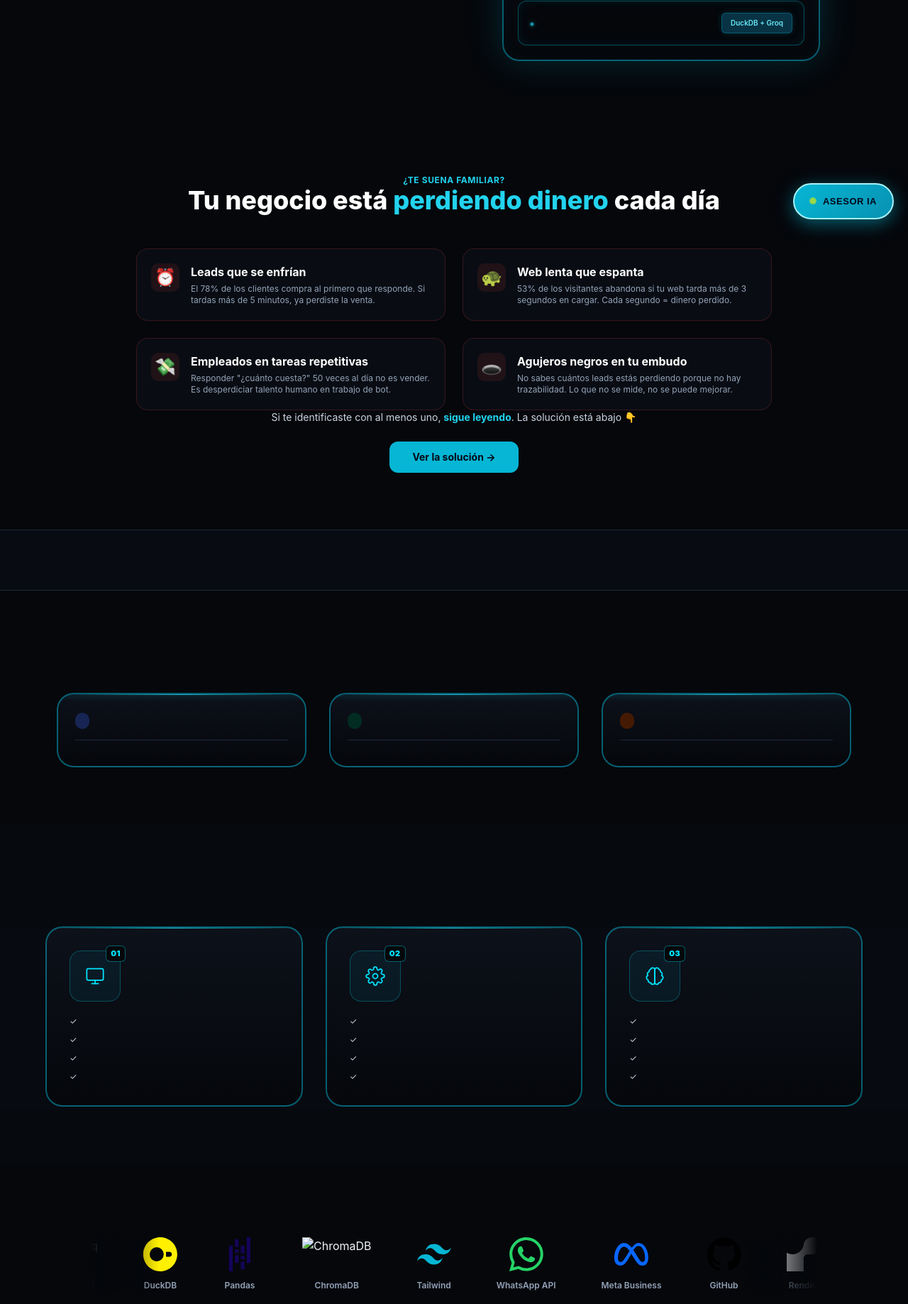
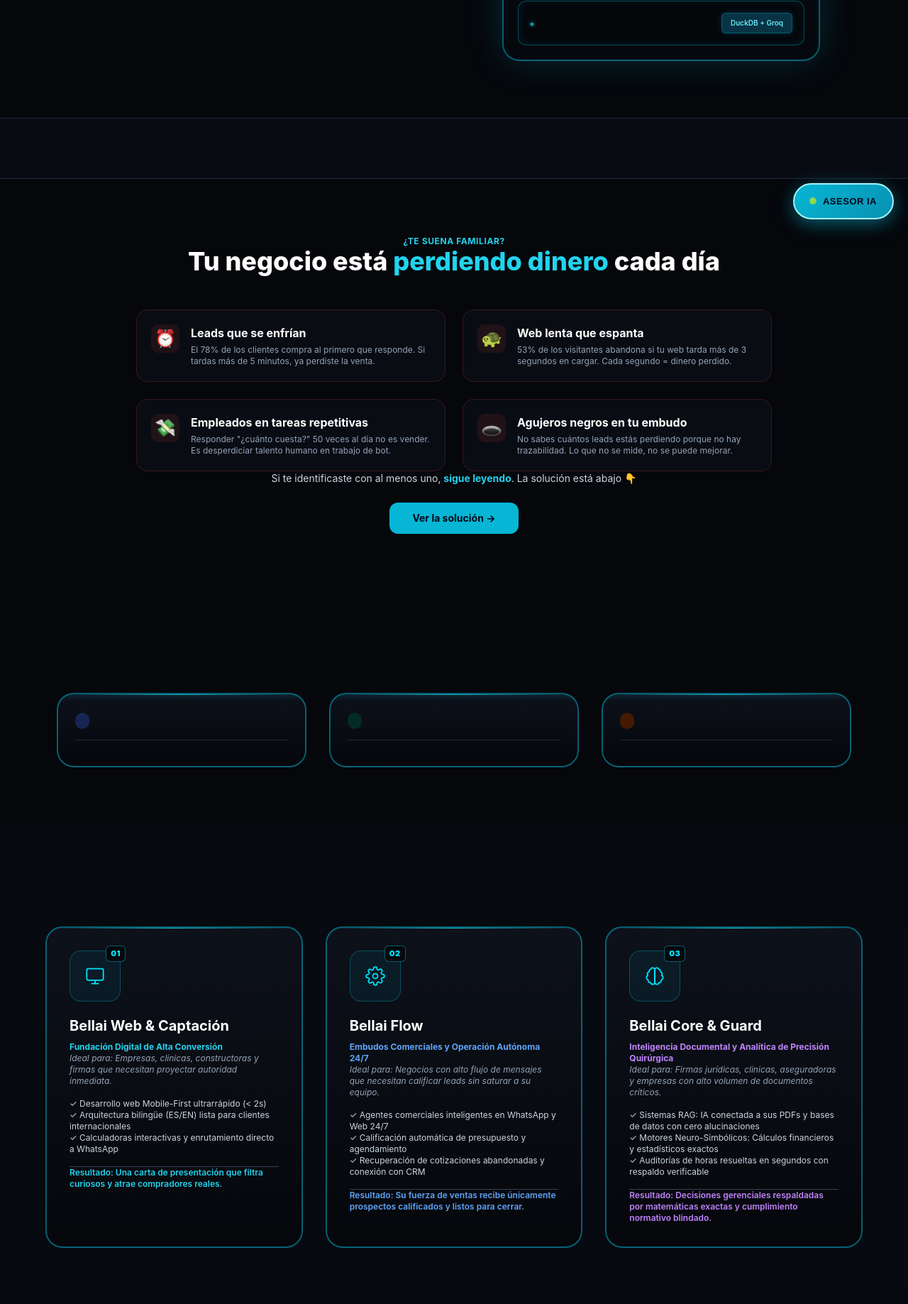
Before and after one commit to Danxaug/BellAI, a Python web app: template app/templates/index.html in a window 1280 px wide. Shown: the part 471-2308 px from the top of the page at 71% size. Run offline with Jinja, Linux system fonts and the light colour scheme; the template is opened without the code that fills it, so the values that code supplies are empty.

Commit message:
feat: fase 1 - textos servicios, FAQs, beneficios y nota calculadora

```diff
--- a/app/templates/index.html
+++ b/app/templates/index.html
@@ -181,6 +181,16 @@
         </div>
     </section>
 
+    <!-- Stats -->
+    <section class="border-y border-slate-800 bg-[#0D111A]/50 py-10 px-4" data-aos="fade-up">
+        <div class="max-w-6xl mx-auto grid grid-cols-2 md:grid-cols-4 gap-6 text-center">
+            <div><p class="text-2xl md:text-3xl font-extrabold text-cyan-400">{{ t.stat_1_title }}</p><p class="text-xs text-slate-300 mt-1">{{ t.stat_1_desc }}</p></div>
+            <div><p class="text-2xl md:text-3xl font-extrabold text-white">{{ t.stat_2_title }}</p><p class="text-xs text-slate-300 mt-1">{{ t.stat_2_desc }}</p></div>
+            <div><p class="text-2xl md:text-3xl font-extrabold text-cyan-400">{{ t.stat_3_title }}</p><p class="text-xs text-slate-300 mt-1">{{ t.stat_3_desc }}</p></div>
+            <div><p class="text-2xl md:text-3xl font-extrabold text-white">{{ t.stat_4_title }}</p><p class="text-xs text-slate-300 mt-1">{{ t.stat_4_desc }}</p></div>
+        </div>
+    </section>
+
     <!-- SECCIÓN: EL DOLOR -->
     <section class="py-20 px-4 bg-[#05070B]">
         <div class="max-w-4xl mx-auto">
@@ -231,16 +241,6 @@
                     Ver la solución →
                 </a>
             </div>
-        </div>
-    </section>
-
-    <!-- Stats -->
-    <section class="border-y border-slate-800 bg-[#0D111A]/50 py-10 px-4" data-aos="fade-up">
-        <div class="max-w-6xl mx-auto grid grid-cols-2 md:grid-cols-4 gap-6 text-center">
-            <div><p class="text-2xl md:text-3xl font-extrabold text-cyan-400">{{ t.stat_1_title }}</p><p class="text-xs text-slate-300 mt-1">{{ t.stat_1_desc }}</p></div>
-            <div><p class="text-2xl md:text-3xl font-extrabold text-white">{{ t.stat_2_title }}</p><p class="text-xs text-slate-300 mt-1">{{ t.stat_2_desc }}</p></div>
-            <div><p class="text-2xl md:text-3xl font-extrabold text-cyan-400">{{ t.stat_3_title }}</p><p class="text-xs text-slate-300 mt-1">{{ t.stat_3_desc }}</p></div>
-            <div><p class="text-2xl md:text-3xl font-extrabold text-white">{{ t.stat_4_title }}</p><p class="text-xs text-slate-300 mt-1">{{ t.stat_4_desc }}</p></div>
         </div>
     </section>
 
@@ -299,7 +299,7 @@
             </div>
             <div class="grid md:grid-cols-3 gap-8">
 
-                <!-- Servicio 1: Vitrina Digital -->
+                <!-- Servicio 1: Bellai Web & Captación -->
                 <div class="service-card" data-aos="fade-up" data-aos-delay="100">
                     <div class="service-icon-wrapper">
                         <span class="service-number">01</span>
@@ -309,17 +309,20 @@
                             <line x1="12" y1="17" x2="12" y2="21"></line>
                         </svg>
                     </div>
-                    <h4 class="text-xl font-bold text-white mb-2">{{ t.service_1_title }}</h4>
-                    <p class="text-xs text-cyan-400 font-bold mb-4">{{ t.service_1_sub }}</p>
-                    <ul class="text-xs text-slate-300 space-y-2.5">
-                        <li>✓ {{ t.service_1_item_1 }}</li>
-                        <li>✓ {{ t.service_1_item_2 }}</li>
-                        <li>✓ {{ t.service_1_item_3 }}</li>
-                        <li>✓ {{ t.service_1_item_4 }}</li>
+                    <h4 class="text-xl font-bold text-white mb-2">Bellai Web & Captación</h4>
+                    <p class="text-xs text-cyan-400 font-bold mb-3">Fundación Digital de Alta Conversión</p>
+                    <p class="text-xs text-slate-400 mb-4 italic">Ideal para: Empresas, clínicas, constructoras y firmas que necesitan proyectar autoridad inmediata.</p>
+                    <ul class="text-xs text-slate-300 space-y-2">
+                        <li>✓ Desarrollo web Mobile-First ultrarrápido (&lt; 2s)</li>
+                        <li>✓ Arquitectura bilingüe (ES/EN) lista para clientes internacionales</li>
+                        <li>✓ Calculadoras interactivas y enrutamiento directo a WhatsApp</li>
                     </ul>
+                    <div class="mt-4 pt-4 border-t border-slate-700">
+                        <p class="text-xs text-cyan-400 font-semibold">Resultado: Una carta de presentación que filtra curiosos y atrae compradores reales.</p>
+                    </div>
                 </div>
 
-                <!-- Servicio 2: Piloto Automático -->
+                <!-- Servicio 2: Bellai Flow -->
                 <div class="service-card" data-aos="fade-up" data-aos-delay="200">
                     <div class="service-icon-wrapper">
                         <span class="service-number">02</span>
@@ -328,17 +331,20 @@
                             <path d="M19.4 15a1.65 1.65 0 0 0 .33 1.82l.06.06a2 2 0 0 1 0 2.83 2 2 0 0 1-2.83 0l-.06-.06a1.65 1.65 0 0 0-1.82-.33 1.65 1.65 0 0 0-1 1.51V21a2 2 0 0 1-2 2 2 2 0 0 1-2-2v-.09A1.65 1.65 0 0 0 9 19.4a1.65 1.65 0 0 0-1.82.33l-.06.06a2 2 0 0 1-2.83 0 2 2 0 0 1 0-2.83l.06-.06a1.65 1.65 0 0 0 .33-1.82 1.65 1.65 0 0 0-1.51-1H3a2 2 0 0 1-2-2 2 2 0 0 1 2-2h.09A1.65 1.65 0 0 0 4.6 9a1.65 1.65 0 0 0-.33-1.82l-.06-.06a2 2 0 0 1 0-2.83 2 2 0 0 1 2.83 0l.06.06a1.65 1.65 0 0 0 1.82.33H9a1.65 1.65 0 0 0 1-1.51V3a2 2 0 0 1 2-2 2 2 0 0 1 2 2v.09a1.65 1.65 0 0 0 1 1.51 1.65 1.65 0 0 0 1.82-.33l.06-.06a2 2 0 0 1 2.83 0 2 2 0 0 1 0 2.83l-.06.06a1.65 1.65 0 0 0-.33 1.82V9a1.65 1.65 0 0 0 1.51 1H21a2 2 0 0 1 2 2 2 2 0 0 1-2 2h-.09a1.65 1.65 0 0 0-1.51 1z"></path>
                         </svg>
                     </div>
-                    <h4 class="text-xl font-bold text-white mb-2">{{ t.service_2_title }}</h4>
-                    <p class="text-xs text-blue-400 font-bold mb-4">{{ t.service_2_sub }}</p>
-                    <ul class="text-xs text-slate-300 space-y-2.5">
-                        <li>✓ {{ t.service_2_item_1 }}</li>
-                        <li>✓ {{ t.service_2_item_2 }}</li>
-                        <li>✓ {{ t.service_2_item_3 }}</li>
-                        <li>✓ {{ t.service_2_item_4 }}</li>
+                    <h4 class="text-xl font-bold text-white mb-2">Bellai Flow</h4>
+                    <p class="text-xs text-blue-400 font-bold mb-3">Embudos Comerciales y Operación Autónoma 24/7</p>
+                    <p class="text-xs text-slate-400 mb-4 italic">Ideal para: Negocios con alto flujo de mensajes que necesitan calificar leads sin saturar a su equipo.</p>
+                    <ul class="text-xs text-slate-300 space-y-2">
+                        <li>✓ Agentes comerciales inteligentes en WhatsApp y Web 24/7</li>
+                        <li>✓ Calificación automática de presupuesto y agendamiento</li>
+                        <li>✓ Recuperación de cotizaciones abandonadas y conexión con CRM</li>
                     </ul>
+                    <div class="mt-4 pt-4 border-t border-slate-700">
+                        <p class="text-xs text-blue-400 font-semibold">Resultado: Su fuerza de ventas recibe únicamente prospectos calificados y listos para cerrar.</p>
+                    </div>
                 </div>
 
-                <!-- Servicio 3: Cerebro Empresarial -->
+                <!-- Servicio 3: Bellai Core & Guard -->
                 <div class="service-card" data-aos="fade-up" data-aos-delay="300">
                     <div class="service-icon-wrapper">
                         <span class="service-number">03</span>
@@ -347,14 +353,17 @@
                             <path d="M14.5 2A2.5 2.5 0 0 0 12 4.5v15a2.5 2.5 0 0 0 4.96.44 2.5 2.5 0 0 0 2.96-3.08 3 3 0 0 0 .34-5.58 2.5 2.5 0 0 0-1.32-4.24 2.5 2.5 0 0 0-1.98-3A2.5 2.5 0 0 0 14.5 2Z"></path>
                         </svg>
                     </div>
-                    <h4 class="text-xl font-bold text-white mb-2">{{ t.service_3_title }}</h4>
-                    <p class="text-xs text-purple-400 font-bold mb-4">{{ t.service_3_sub }}</p>
-                    <ul class="text-xs text-slate-300 space-y-2.5">
-                        <li>✓ {{ t.service_3_item_1 }}</li>
-                        <li>✓ {{ t.service_3_item_2 }}</li>
-                        <li>✓ {{ t.service_3_item_3 }}</li>
-                        <li>✓ {{ t.service_3_item_4 }}</li>
+                    <h4 class="text-xl font-bold text-white mb-2">Bellai Core & Guard</h4>
+                    <p class="text-xs text-purple-400 font-bold mb-3">Inteligencia Documental y Analítica de Precisión Quirúrgica</p>
+                    <p class="text-xs text-slate-400 mb-4 italic">Ideal para: Firmas jurídicas, clínicas, aseguradoras y empresas con alto volumen de documentos críticos.</p>
+                    <ul class="text-xs text-slate-300 space-y-2">
+                        <li>✓ Sistemas RAG: IA conectada a sus PDFs y bases de datos con cero alucinaciones</li>
+                        <li>✓ Motores Neuro-Simbólicos: Cálculos financieros y estadísticos exactos</li>
+                        <li>✓ Auditorías de horas resueltas en segundos con respaldo verificable</li>
                     </ul>
+                    <div class="mt-4 pt-4 border-t border-slate-700">
+                        <p class="text-xs text-purple-400 font-semibold">Resultado: Decisiones gerenciales respaldadas por matemáticas exactas y cumplimiento normativo blindado.</p>
+                    </div>
                 </div>
 
             </div>
@@ -422,6 +431,7 @@
             <div class="mt-8 bg-[#05070B] p-4 rounded-xl border border-cyan-500/30 max-w-md mx-auto">
                 <p class="text-xs text-slate-300">{{ t.calc_result_desc }}</p>
                 <p id="roiResult" class="text-3xl font-extrabold text-cyan-400 mt-1" aria-live="polite">$7.500.000 {{ t.calc_currency }}</p>
+                <p class="text-[10px] text-slate-500 mt-3 italic">* Estimación comercial proyectada con base en tasas promedio de recuperación por respuesta inmediata. Validaremos las métricas reales de su operación durante el diagnóstico gratuito.</p>
             </div>
         </div>
     </section>
@@ -434,20 +444,20 @@
         </div>
         <div class="space-y-4">
             <details class="bg-[#0D111A]/75 border border-slate-800 rounded-xl p-5">
-                <summary class="cursor-pointer text-sm font-bold text-white">{{ t.faq_q1 }}</summary>
-                <p class="text-xs text-slate-300 mt-3">{{ t.faq_a1 }}</p>
+                <summary class="cursor-pointer text-sm font-bold text-white">¿Cómo garantizan que la Inteligencia Artificial no invente datos (Cero Alucinaciones)?</summary>
+                <p class="text-xs text-slate-300 mt-3">Implementamos arquitectura RAG (Generación Aumentada por Recuperación) combinada con motores analíticos exactos. A diferencia de un chat público convencional, nuestros sistemas tienen prohibido responder fuera de sus fuentes autorizadas: consultan sus PDFs, bases de datos o normativas y entregan la respuesta citando el documento exacto de origen.</p>
             </details>
             <details class="bg-[#0D111A]/75 border border-slate-800 rounded-xl p-5">
-                <summary class="cursor-pointer text-sm font-bold text-white">{{ t.faq_q2 }}</summary>
-                <p class="text-xs text-slate-300 mt-3">{{ t.faq_a2 }}</p>
+                <summary class="cursor-pointer text-sm font-bold text-white">¿Nuestros documentos y bases de datos corporativas están seguros?</summary>
+                <p class="text-xs text-slate-300 mt-3">Absolutamente. Trabajamos bajo estrictos protocolos de privacidad, aislamiento de datos y cumplimiento de la Ley 1581 de 2012 en Colombia. Su información nunca se utiliza para entrenar modelos públicos; permanece en entornos privados bajo su control.</p>
             </details>
             <details class="bg-[#0D111A]/75 border border-slate-800 rounded-xl p-5">
-                <summary class="cursor-pointer text-sm font-bold text-white">{{ t.faq_q3 }}</summary>
-                <p class="text-xs text-slate-300 mt-3">{{ t.faq_a3 }}</p>
+                <summary class="cursor-pointer text-sm font-bold text-white">¿Cuánto tiempo toma ver resultados e implementar una solución?</summary>
+                <p class="text-xs text-slate-300 mt-3">Gracias a nuestra arquitectura modular, una plataforma web de alta conversión o un embudo comercial automatizado se despliega entre 2 y 3 semanas. Los sistemas RAG y motores analíticos a medida se estructuran por fases rápidas con entregables funcionales desde las primeras semanas.</p>
             </details>
             <details class="bg-[#0D111A]/75 border border-slate-800 rounded-xl p-5">
-                <summary class="cursor-pointer text-sm font-bold text-white">{{ t.faq_q4 }}</summary>
-                <p class="text-xs text-slate-300 mt-3">{{ t.faq_a4 }}</p>
+                <summary class="cursor-pointer text-sm font-bold text-white">¿Qué incluye exactamente el Diagnóstico Gratuito?</summary>
+                <p class="text-xs text-slate-300 mt-3">Es una sesión ejecutiva de 20 minutos donde auditamos su presencia web actual, identificamos dónde se están fugando sus prospectos o dónde hay cuellos de botella documentales, y le entregamos una hoja de ruta clara con la arquitectura recomendada (sin compromiso de compra).</p>
             </details>
         </div>
     </section>
@@ -460,6 +470,38 @@
                 <h3 class="text-2xl font-extrabold text-white">{{ t.form_title }}</h3>
                 <p class="text-xs text-slate-300 mt-1">{{ t.form_desc }}</p>
             </div>
+
+            <!-- LO QUE RECIBIRÁ (NUEVO) -->
+            <div class="mb-8 p-6 bg-[#05070B]/50 border border-cyan-500/20 rounded-xl" data-aos="fade-up">
+                <h4 class="text-sm font-bold text-cyan-400 mb-4 flex items-center gap-2">
+                    <svg xmlns="http://www.w3.org/2000/svg" width="18" height="18" viewBox="0 0 24 24" fill="none" stroke="#00e5ff" stroke-width="2" stroke-linecap="round" stroke-linejoin="round">
+                        <path d="M22 11.08V12a10 10 0 1 1-5.93-9.14"></path>
+                        <polyline points="22 4 12 14.01 9 11.01"></polyline>
+                    </svg>
+                    Lo que recibirá tras agendar:
+                </h4>
+                <ul class="space-y-3">
+                    <li class="flex items-start gap-3">
+                        <svg xmlns="http://www.w3.org/2000/svg" width="16" height="16" viewBox="0 0 24 24" fill="none" stroke="#00e5ff" stroke-width="2" stroke-linecap="round" stroke-linejoin="round" class="mt-0.5 flex-shrink-0">
+                            <polyline points="20 6 9 17 4 12"></polyline>
+                        </svg>
+                        <span class="text-xs text-slate-300">Auditoría rápida de velocidad y conversión de su canal actual</span>
+                    </li>
+                    <li class="flex items-start gap-3">
+                        <svg xmlns="http://www.w3.org/2000/svg" width="16" height="16" viewBox="0 0 24 24" fill="none" stroke="#00e5ff" stroke-width="2" stroke-linecap="round" stroke-linejoin="round" class="mt-0.5 flex-shrink-0">
+                            <polyline points="20 6 9 17 4 12"></polyline>
+                        </svg>
+                        <span class="text-xs text-slate-300">Identificación de oportunidades de automatización o búsqueda documental (RAG)</span>
+                    </li>
+                    <li class="flex items-start gap-3">
+                        <svg xmlns="http://www.w3.org/2000/svg" width="16" height="16" viewBox="0 0 24 24" fill="none" stroke="#00e5ff" stroke-width="2" stroke-linecap="round" stroke-linejoin="round" class="mt-0.5 flex-shrink-0">
+                            <polyline points="20 6 9 17 4 12"></polyline>
+                        </svg>
+                        <span class="text-xs text-slate-300">Propuesta técnica y comercial clara, sin letra pequeña</span>
+                    </li>
+                </ul>
+            </div>
+
             <form id="leadForm" class="space-y-4" novalidate>
                 <div>
                     <label for="nombre" class="block text-xs font-bold text-slate-200 mb-1">{{ t.form_name }}</label>
```
